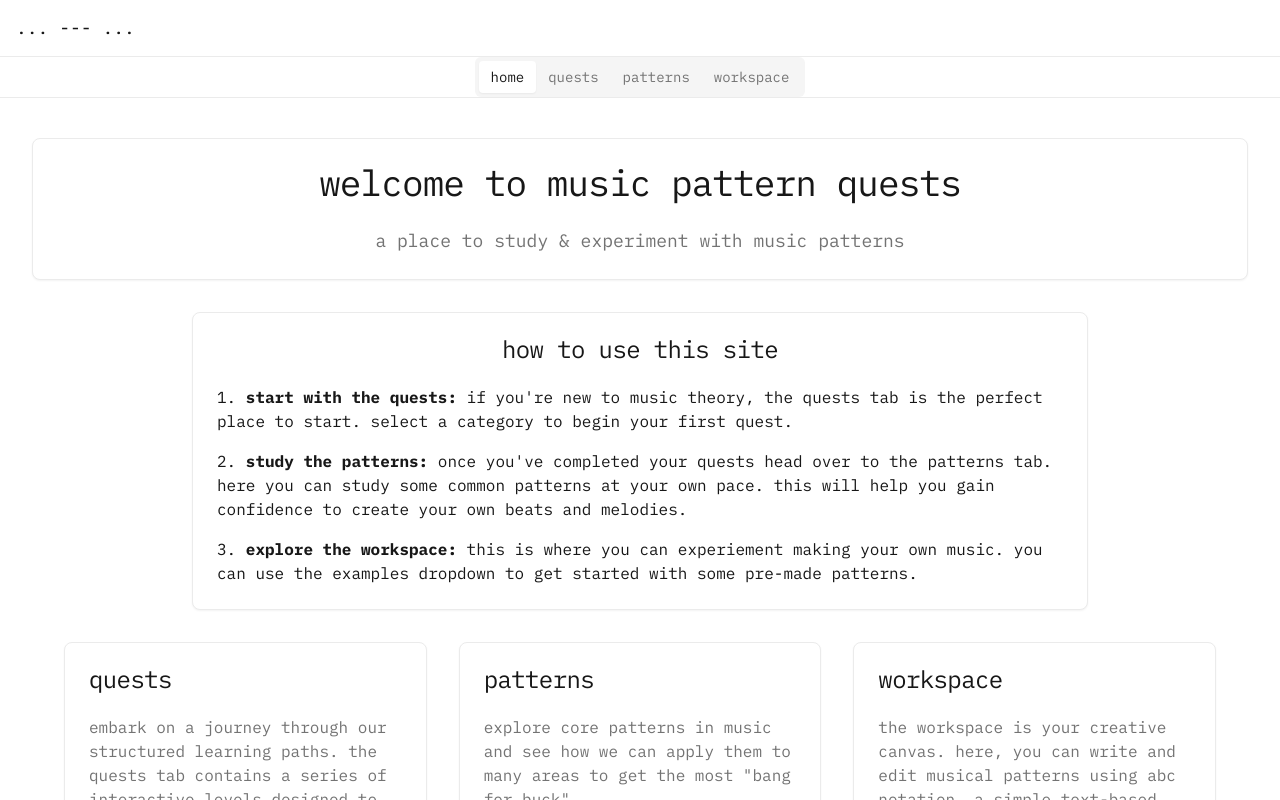
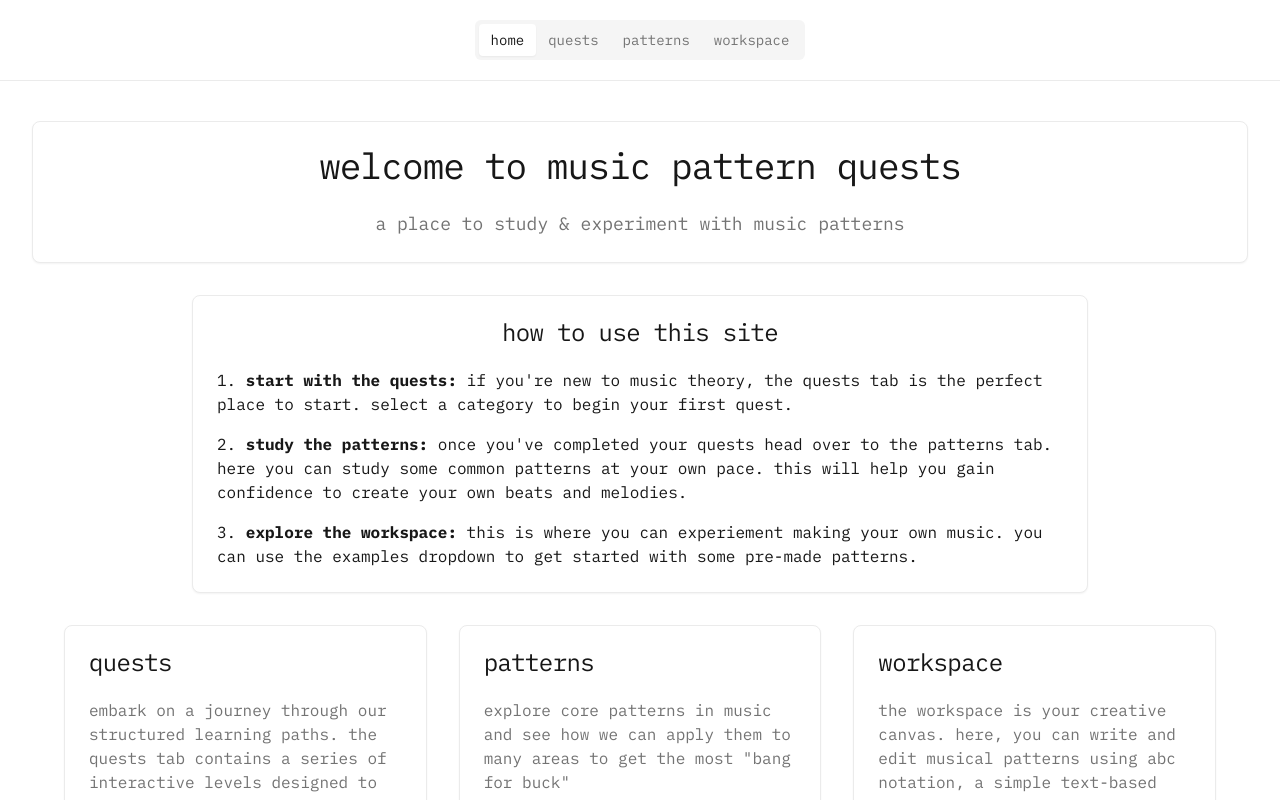
Before and after one commit to IsaacCavallaro/music-pattern-quests, a Next.js app: page / in a window 1280 px wide. Shown: the top 800 px of the page. Built offline with nearby package versions, Linux system fonts and the light colour scheme.

Commit message:
Update nav

```diff
--- a/src/app/page.tsx
+++ b/src/app/page.tsx
@@ -13,16 +13,9 @@ export default function Home() {
 
   return (
     <div className="flex flex-col min-h-screen">
-      <header className="sticky top-0 z-50 w-full border-b bg-background/95 backdrop-blur supports-[backdrop-filter]:bg-background/60">
-        <div className="flex h-14 items-center px-4">
-          <div className="mr-4 flex items-center">
-            <span className="font-normal font-headline text-lg">... --- ...</span>
-          </div>
-        </div>
-      </header>
       <main className="flex-1">
         <Tabs value={activeTab} onValueChange={setActiveTab}>
-          <div className="flex justify-center border-b">
+          <div className="sticky top-0 z-50 flex justify-center border-b bg-background/95 backdrop-blur supports-[backdrop-filter]:bg-background/60 p-5">
             <TabsList>
               <TabsTrigger value="home">home</TabsTrigger>
               <TabsTrigger value="quests">quests</TabsTrigger>
```
